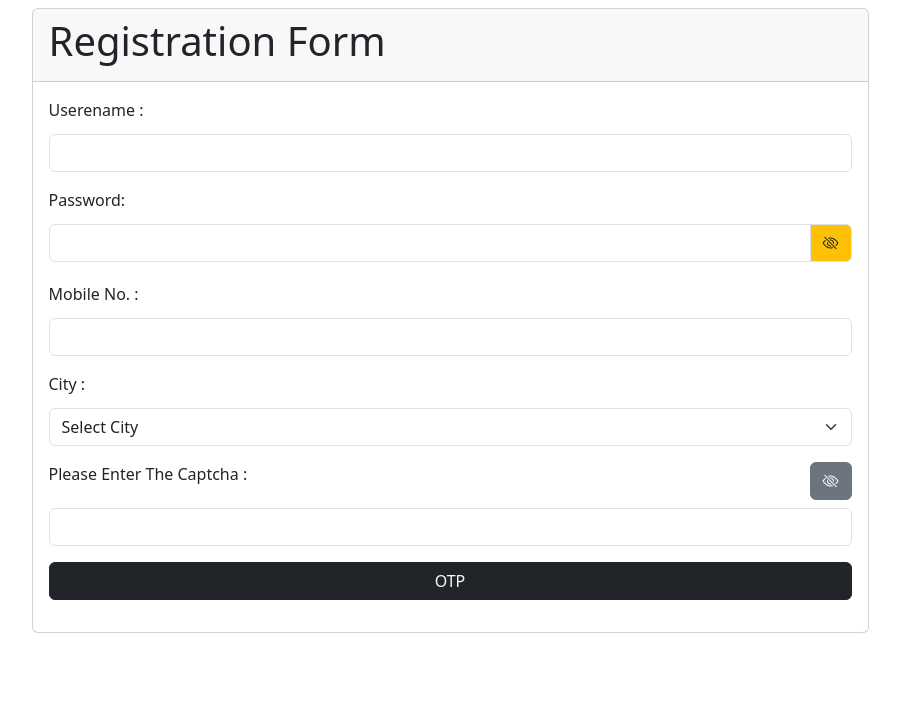
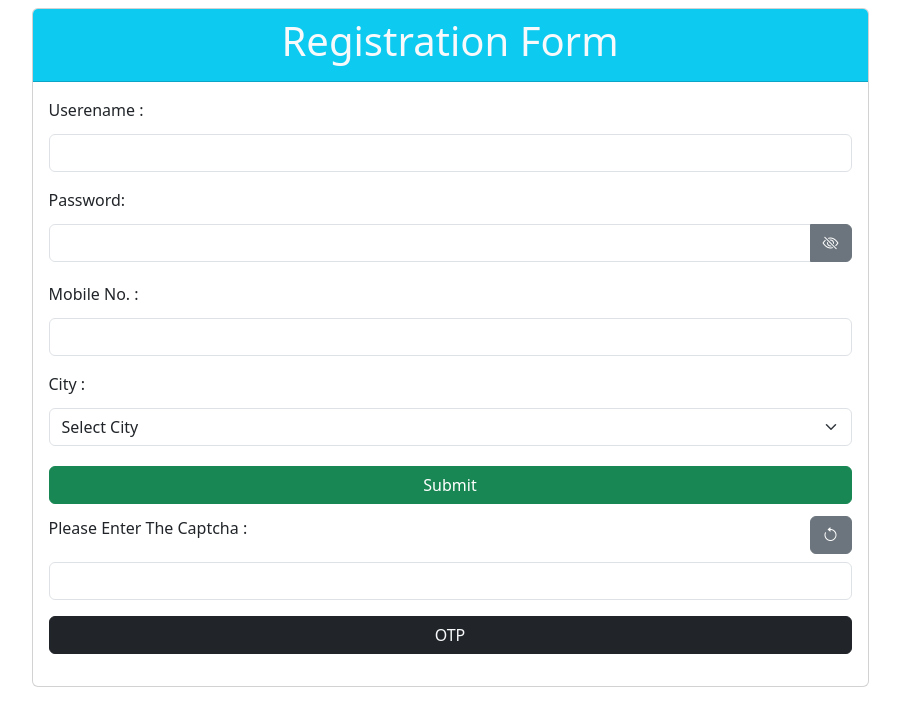
Before and after one commit to Himanshu12866/UI-react, a React (Vite) app in the folder learnreact/: page / in a window 1280 px wide. Shown: the top 726 px of the page, without its empty margins (190-1090 px from the left). Built offline with nearby package versions, Linux system fonts and the light colour scheme.

Commit message:
"Updated Captcha component: changed input type, added classes, and modified button styles"

```diff
--- a/learnreact/src/component/captcha.jsx
+++ b/learnreact/src/component/captcha.jsx
@@ -34,7 +34,7 @@ export default function Captcha() {
         if (show) {
             setType("text")
             setShow(false)
-            slashEye("bi bi-eye")
+            slashEye("bi bi-eye text-light")
 
 
         } else {
@@ -50,7 +50,7 @@ export default function Captcha() {
         <div className="d-flex justify-content-center">
             <div className="card mt-2 w-75">
 
-                <div className="card-header">
+                <div className="card-header bg-info text-light text-center">
                     <h1>Registration Form</h1>
                 </div>
                 <div className="card-body">
@@ -62,7 +62,7 @@ export default function Captcha() {
 
                         <div className="input-group">
                             <input className="form-control my-1" type={type} name="psw"></input>
-                            <span className="input-group-text bi bi-eye-slash my-1 bg-warning" onClick={ChangeType}></span>
+                            <span className={`btn btn-secondary input-group-text my-1  ${eye}`} onClick={ChangeType}></span>
                         </div>
 
                         <p className="text-danger">{ }</p>
@@ -77,11 +77,14 @@ export default function Captcha() {
                             <option value="hyd">Hyderabad</option>
                         </select>
                         <p className="text-danger">{formik.errors.city}</p>
+                        <div>
+                            <button className="btn btn-success w-100 my-1">Submit</button>
+                        </div>
                     </form>
                     <div className="d-flex justify-content-between my-2">
-                        <label className="form-label">Please Enter The Captcha :</label> <button onClick={ChangeCode} className={`btn btn-secondary ${eye}`}></button>
+                        <label className="form-label">Please Enter The Captcha :</label> <button onClick={ChangeCode} className="btn btn-secondary bi bi-arrow-counterclockwise"></button>
                     </div>
-                    <input type="text" className="form-control"></input>
+                    <input type="number" className="form-control"></input>
                     <button className="btn btn-dark text-light w-100 my-3">{otp}</button>
                 </div>
             </div>
```
